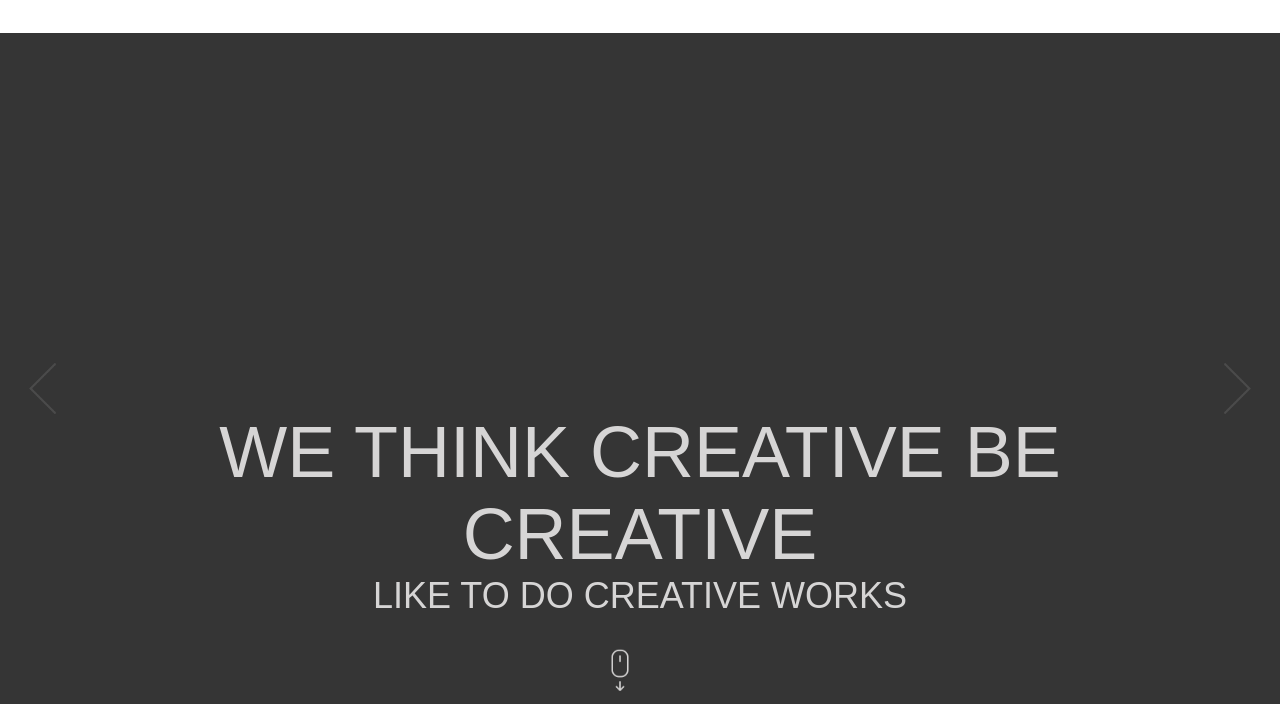
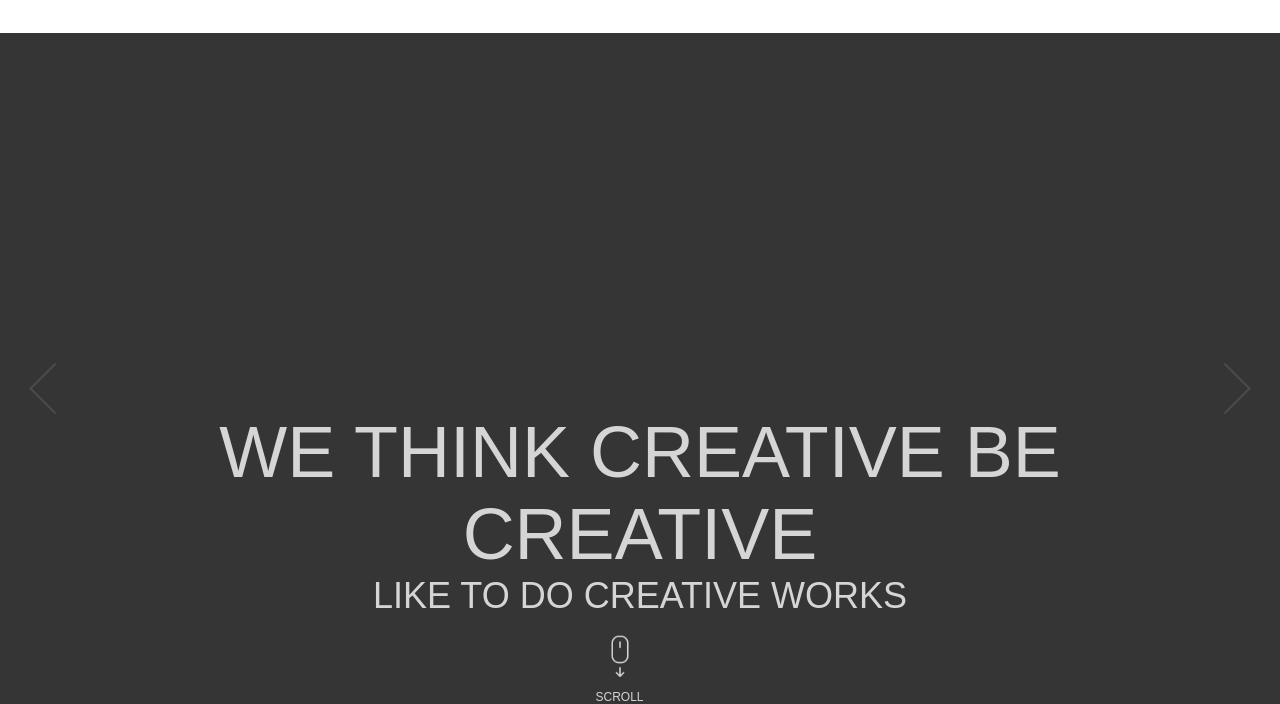
Before and after one commit to OleksandrKurlan/Site-template-, a plain HTML site: page index.html in a window 1280 px wide. Shown: the part 87-791 px from the top of the page. Drawn offline with Linux system fonts and the light colour scheme.

Commit message:
second layout 0.2

```diff
--- a/mystyle.css
+++ b/mystyle.css
@@ -89,7 +89,7 @@ header{
     position: absolute;
     bottom: 0;
     left: 44%;
-    height: 10%;
+    height: 12%;
     width: 8%;
     min-width: 80px;
 }
```
